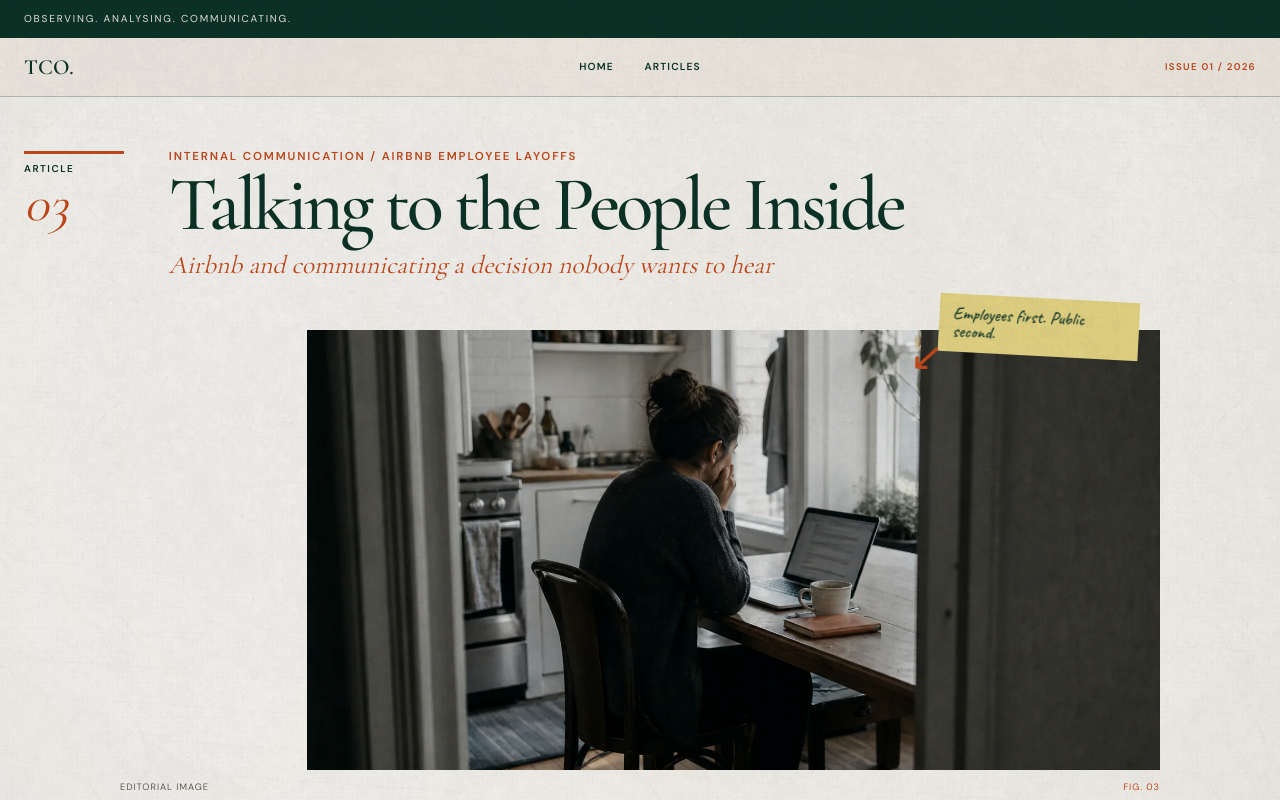
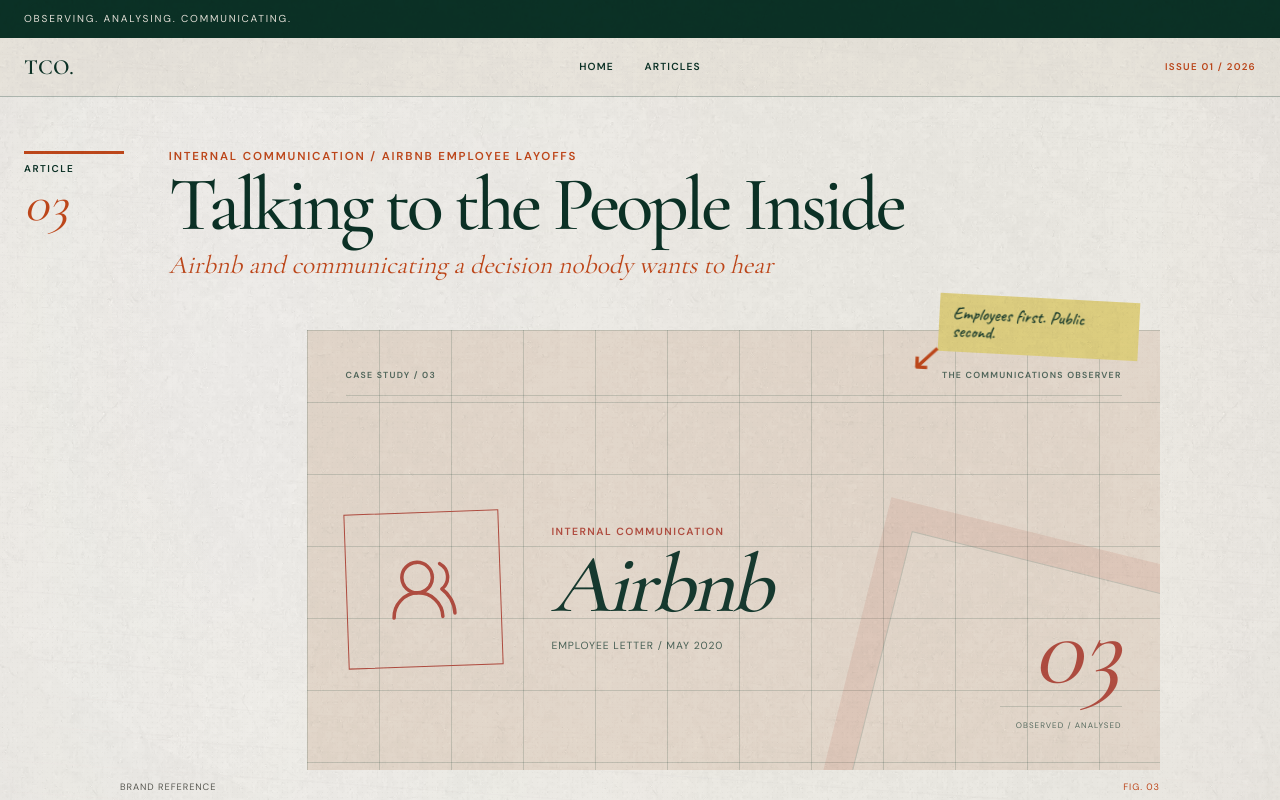
Before and after one commit to SleepingHBD/dinieazfiemcpp, a Next.js app: page /blog/airbnb-internal-communication in a window 1280 px wide. Shown: the top 800 px of the page. Built offline with nearby package versions, Linux system fonts and the light colour scheme.

Commit message:
Replace article photos with branded panels

```diff
--- a/src/app/globals.css
+++ b/src/app/globals.css
@@ -325,6 +325,159 @@
 .article-hero__image img { object-fit: cover; filter: saturate(.82) contrast(1.05); }
 .article-hero--memo .article-hero__image { width: 82%; margin-left: auto; }
 .article-hero--report .article-hero__image { height: min(38vw, 420px); }
+.brand-visual {
+  --brand-panel: var(--green);
+  --brand-ink: var(--paper);
+  --brand-accent: #ef835b;
+  --brand-line: rgba(243,239,230,.2);
+  position: relative;
+  isolation: isolate;
+  display: grid;
+  grid-template-columns: minmax(130px, .7fr) minmax(0, 1.8fr) minmax(120px, .55fr);
+  grid-template-rows: auto 1fr;
+  gap: clamp(1.5rem, 4vw, 4rem);
+  height: 100%;
+  padding: clamp(1.5rem, 3vw, 2.5rem);
+  overflow: hidden;
+  background-color: var(--brand-panel);
+  background-image:
+    linear-gradient(var(--brand-line) 1px, transparent 1px),
+    linear-gradient(90deg, var(--brand-line) 1px, transparent 1px);
+  background-size: 72px 72px;
+  color: var(--brand-ink);
+}
+.brand-visual::after {
+  content: "";
+  position: absolute;
+  z-index: -1;
+  right: -8%;
+  bottom: -38%;
+  width: 43%;
+  aspect-ratio: 1;
+  border: 1px solid var(--brand-line);
+  outline: 28px solid color-mix(in srgb, var(--brand-accent) 12%, transparent);
+  transform: rotate(14deg);
+}
+.brand-visual__topline {
+  grid-column: 1 / -1;
+  display: flex;
+  justify-content: space-between;
+  gap: 1rem;
+  padding-bottom: .8rem;
+  border-bottom: 1px solid var(--brand-line);
+  color: color-mix(in srgb, var(--brand-ink) 72%, transparent);
+  font-size: .55rem;
+  font-weight: 600;
+  letter-spacing: .14em;
+  text-transform: uppercase;
+}
+.brand-visual__symbol {
+  align-self: center;
+  display: grid;
+  place-items: center;
+  width: min(100%, 170px);
+  aspect-ratio: 1;
+  border: 1px solid var(--brand-accent);
+  color: var(--brand-accent);
+  transform: rotate(-2deg);
+}
+.brand-visual__symbol svg {
+  width: 48%;
+  height: 48%;
+  stroke-width: 1.15;
+}
+.brand-visual__identity {
+  align-self: center;
+  min-width: 0;
+}
+.brand-visual__identity p {
+  margin: 0 0 .8rem;
+  color: var(--brand-accent);
+  font-size: .65rem;
+  font-weight: 600;
+  letter-spacing: .14em;
+  text-transform: uppercase;
+}
+.brand-visual__identity strong,
+.brand-visual__identity span {
+  display: block;
+}
+.brand-visual__identity strong {
+  font-family: var(--serif);
+  font-size: clamp(3.3rem, 6.5vw, 6.4rem);
+  font-weight: 500;
+  line-height: .78;
+  letter-spacing: -.045em;
+}
+.brand-visual__identity span {
+  margin-top: 1.25rem;
+  color: color-mix(in srgb, var(--brand-ink) 75%, transparent);
+  font-size: .65rem;
+  letter-spacing: .09em;
+  text-transform: uppercase;
+}
+.brand-visual__reference {
+  align-self: end;
+  text-align: right;
+}
+.brand-visual__reference span,
+.brand-visual__reference small {
+  display: block;
+}
+.brand-visual__reference span {
+  color: var(--brand-accent);
+  font-family: var(--serif);
+  font-size: clamp(4.5rem, 8vw, 7.5rem);
+  font-style: italic;
+  line-height: .7;
+}
+.brand-visual__reference i {
+  display: block;
+  width: 100%;
+  height: 1px;
+  margin: 1.25rem 0 .75rem;
+  background: var(--brand-line);
+}
+.brand-visual__reference small {
+  color: color-mix(in srgb, var(--brand-ink) 68%, transparent);
+  font-size: .5rem;
+  font-style: normal;
+  letter-spacing: .13em;
+  text-transform: uppercase;
+}
+.brand-visual--field {
+  --brand-panel: #102c23;
+  --brand-ink: #f3efe6;
+  --brand-accent: #d56837;
+  --brand-line: rgba(243,239,230,.16);
+}
+.brand-visual--field .brand-visual__identity strong { text-transform: uppercase; }
+.brand-visual--crisis {
+  --brand-panel: #102b4f;
+  --brand-ink: #f7f0dc;
+  --brand-accent: #d6aa4d;
+  --brand-line: rgba(247,240,220,.17);
+}
+.brand-visual--crisis .brand-visual__symbol { transform: rotate(-4deg); }
+.brand-visual--crisis .brand-visual__symbol svg { transform: rotate(-12deg); }
+.brand-visual--memo {
+  --brand-panel: #eee2d5;
+  --brand-ink: #173c31;
+  --brand-accent: #b95043;
+  --brand-line: rgba(23,60,49,.17);
+}
+.brand-visual--memo .brand-visual__identity strong { font-style: italic; }
+.brand-visual--report {
+  --brand-panel: #8e2529;
+  --brand-ink: #fff8eb;
+  --brand-accent: #f1c26d;
+  --brand-line: rgba(255,248,235,.18);
+}
+.brand-visual--report .brand-visual__identity strong {
+  font-family: var(--sans);
+  font-weight: 600;
+  letter-spacing: -.06em;
+}
 .article-hero__caption { display: flex; justify-content: space-between; margin: .65rem 0 0; color: #5c5c55; font-size: .58rem; letter-spacing: .1em; text-transform: uppercase; }
 .article-hero__caption span { color: var(--rust); }
 .article-hero__note { position: absolute; z-index: 2; right: 2%; top: -2rem; max-width: 200px; margin: 0; padding: .7rem .85rem; background: var(--highlight); color: var(--green); font-family: var(--hand); font-size: 1.1rem; line-height: 1; transform: rotate(3deg); }
@@ -1083,6 +1236,12 @@
 }
 
 @media (max-width: 760px) {
+  .brand-visual {
+    grid-template-columns: 110px minmax(0, 1fr);
+    gap: 1.5rem;
+  }
+  .brand-visual__reference { display: none; }
+  .brand-visual__identity strong { font-size: clamp(2.7rem, 9vw, 4rem); }
   .article-copy__block--question {
     text-align: left;
   }
@@ -1132,6 +1291,19 @@
 }
 
 @media (max-width: 520px) {
+  .brand-visual {
+    grid-template-columns: 72px minmax(0, 1fr);
+    gap: 1rem;
+    padding: 1rem;
+    background-size: 48px 48px;
+  }
+  .brand-visual__topline { font-size: .42rem; }
+  .brand-visual__topline span:last-child { display: none; }
+  .brand-visual__symbol { width: 72px; }
+  .brand-visual__identity p { margin-bottom: .5rem; font-size: .48rem; }
+  .brand-visual__identity strong { font-size: clamp(2rem, 9vw, 2.75rem); line-height: .84; }
+  .brand-visual__identity span { margin-top: .75rem; font-size: .48rem; }
+
   .article-copy {
     padding-block: 2rem 2.75rem;
   }
--- /dev/null
+++ b/src/components/ArticleBrandVisual.tsx
@@ -0,0 +1,68 @@
+import { ChartNoAxesCombined, Mountain, Plane, UsersRound } from "lucide-react";
+import type { Article } from "@/data/articles";
+
+const brandVisuals = {
+  field: {
+    name: "Patagonia",
+    label: "Ownership / purpose / environment",
+    detail: "Corporate storytelling",
+    Icon: Mountain,
+  },
+  crisis: {
+    name: "Singapore Airlines",
+    label: "SQ321 / response under pressure",
+    detail: "Crisis communication",
+    Icon: Plane,
+  },
+  memo: {
+    name: "Airbnb",
+    label: "Employee letter / May 2020",
+    detail: "Internal communication",
+    Icon: UsersRound,
+  },
+  report: {
+    name: "DBS",
+    label: "Annual Report 2025",
+    detail: "Stakeholder communication",
+    Icon: ChartNoAxesCombined,
+  },
+} satisfies Record<Article["variant"], {
+  name: string;
+  label: string;
+  detail: string;
+  Icon: typeof Mountain;
+}>;
+
+export function ArticleBrandVisual({ article }: { article: Article }) {
+  const visual = brandVisuals[article.variant];
+  const Icon = visual.Icon;
+
+  return (
+    <div
+      className={`brand-visual brand-visual--${article.variant}`}
+      role="img"
+      aria-label={`${visual.name} brand reference for ${article.title}`}
+    >
+      <div className="brand-visual__topline">
+        <span>Case study / {article.articleNumber}</span>
+        <span>The Communications Observer</span>
+      </div>
+
+      <div className="brand-visual__symbol" aria-hidden="true">
+        <Icon />
+      </div>
+
+      <div className="brand-visual__identity">
+        <p>{visual.detail}</p>
+        <strong>{visual.name}</strong>
+        <span>{visual.label}</span>
+      </div>
+
+      <div className="brand-visual__reference" aria-hidden="true">
+        <span>{article.articleNumber}</span>
+        <i />
+        <small>Observed / analysed</small>
+      </div>
+    </div>
+  );
+}
--- a/src/components/ArticleHeader.tsx
+++ b/src/components/ArticleHeader.tsx
@@ -1,6 +1,5 @@
-import Image from "next/image";
 import type { Article } from "@/data/articles";
-import { assetPath } from "@/lib/site";
+import { ArticleBrandVisual } from "@/components/ArticleBrandVisual";
 
 export function ArticleHeader({ article }: { article: Article }) {
   return (
@@ -13,9 +12,9 @@
       </div>
       <div className="article-hero__media shell">
         <div className="article-hero__image">
-          <Image src={assetPath(article.heroImage)} alt={article.imageAlt} fill loading="eager" fetchPriority="high" sizes="100vw" />
+          <ArticleBrandVisual article={article} />
         </div>
-        <p className="article-hero__caption">Editorial image <span>Fig. {article.articleNumber}</span></p>
+        <p className="article-hero__caption">Brand reference <span>Fig. {article.articleNumber}</span></p>
         <p className="article-hero__note" aria-hidden="true">{article.marginNotes[0]} <span>↙</span></p>
       </div>
     </header>
```
